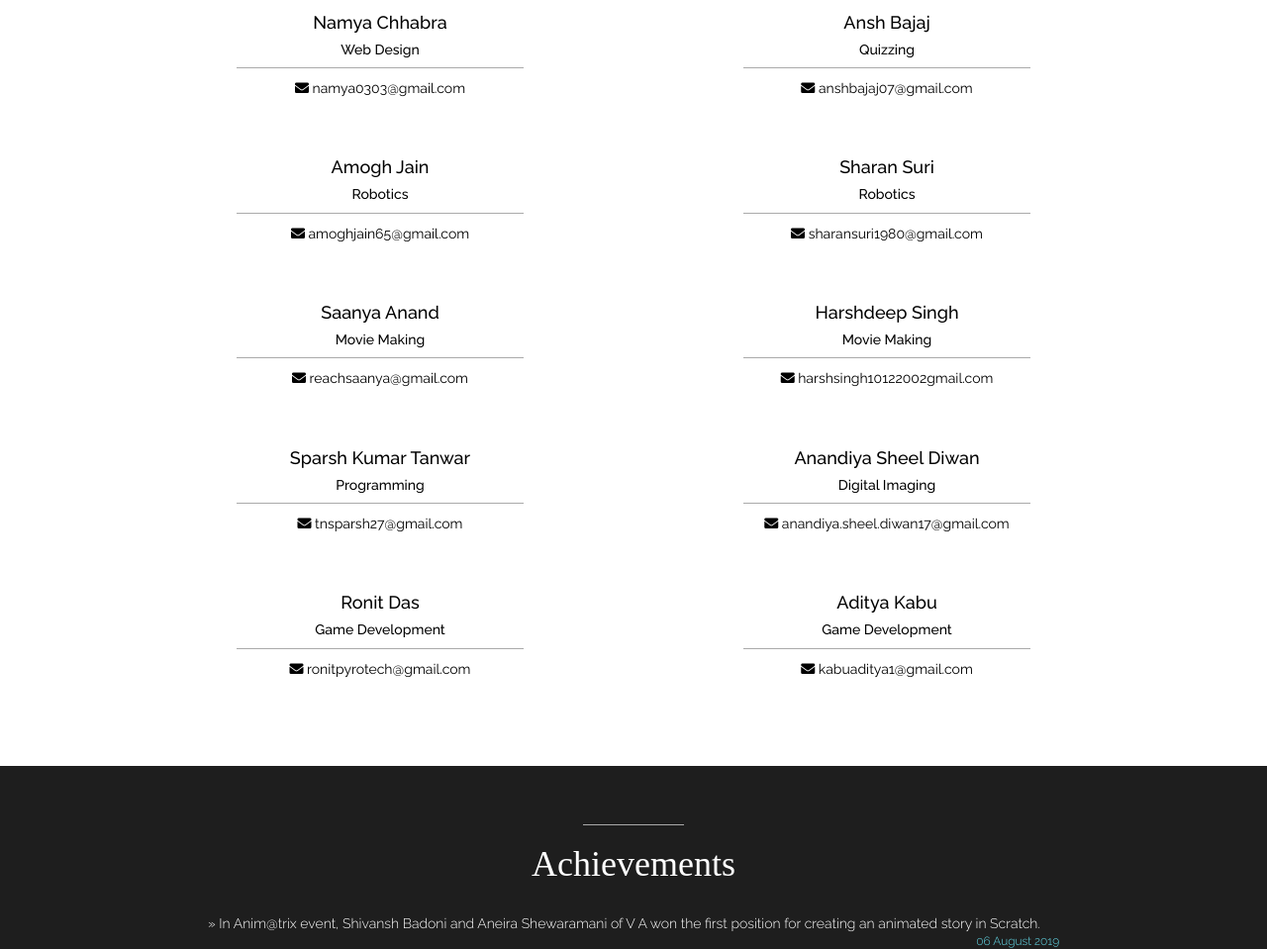
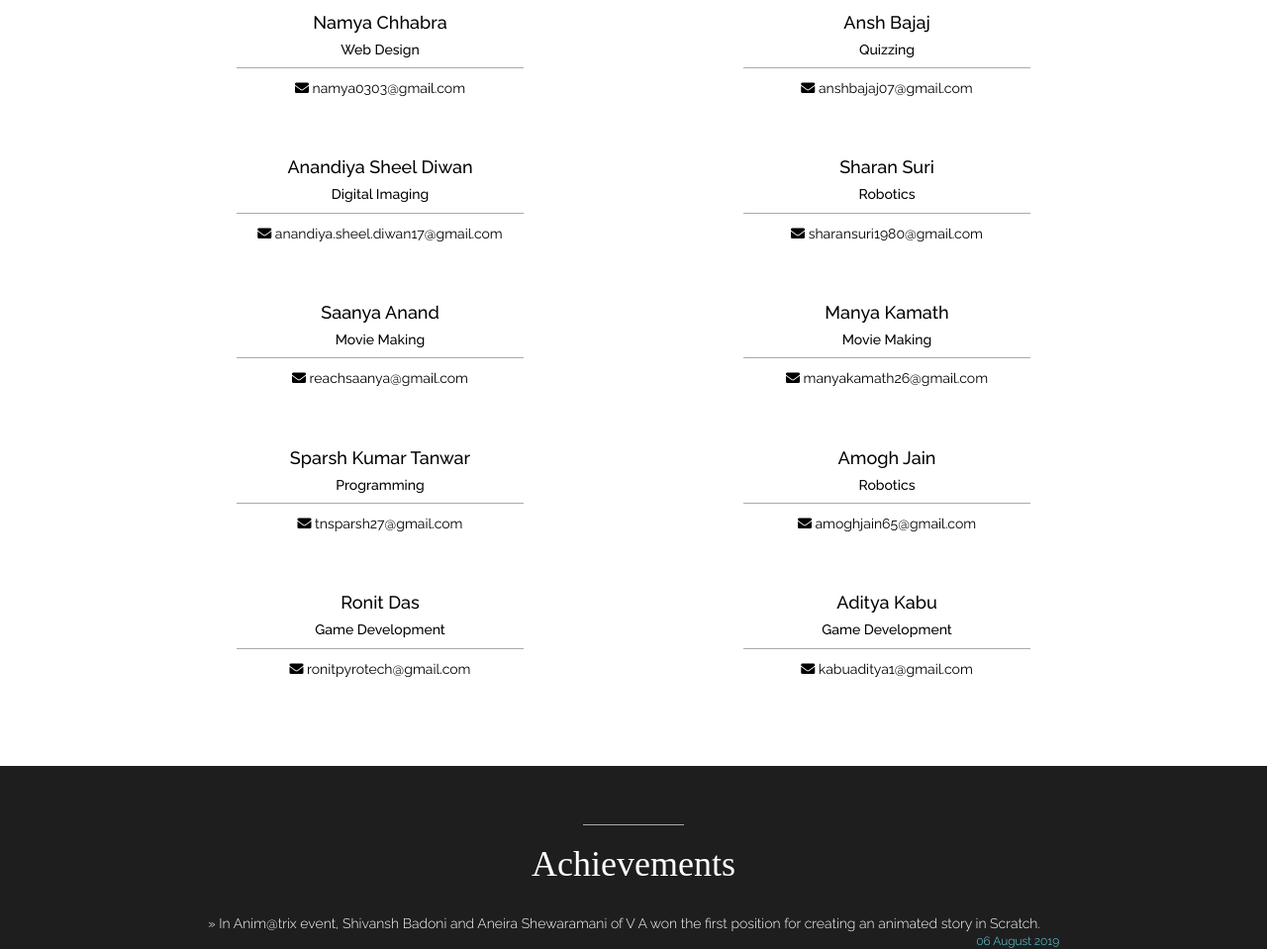
Before and after one commit to PyrotechClub/pyrotechclub.github.io, a plain HTML site: page index.html in a window 1280 px wide. Shown: the part 3789-4748 px from the top of the page at 99% size. Drawn offline with nearby package versions, Linux system fonts and the light colour scheme.

Commit message:
asdfghjkl

```diff
--- a/index.html
+++ b/index.html
@@ -299,10 +299,10 @@
                 <div class="col-md-6">
                     <div class="head-info">
                         <div class="head-text">
-                            <h4>Amogh Jain</h4>
-                            <h5>Robotics</h5>
+                            <h4>Anandiya Sheel Diwan</h4>
+                            <h5>Digital Imaging</h5>
                             <hr class="heads-hr">
-                            <p><i class="fas fa-envelope"></i> amoghjain65@gmail.com<br><br></p>
+                            <p><i class="fas fa-envelope"></i> anandiya.sheel.diwan17@gmail.com<br><br></p>
                         </div>
                     </div>
                 </div>
@@ -334,10 +334,10 @@
                 <div class="col-md-6">
                     <div class="head-info">
                         <div class="head-text">
-                            <h4>Harshdeep Singh</h4>
+                            <h4>Manya Kamath</h4>
                             <h5>Movie Making</h5>
                             <hr class="heads-hr">
-                            <p><i class="fas fa-envelope"></i> harshsingh10122002gmail.com<br><br></p>
+                            <p><i class="fas fa-envelope"></i> manyakamath26@gmail.com<br><br></p>
                         </div>
                     </div>
                 </div>
@@ -358,10 +358,10 @@
                 <div class="col-md-6">
                     <div class="head-info">
                         <div class="head-text">
-                            <h4>Anandiya Sheel Diwan</h4>
-                            <h5>Digital Imaging</h5>
+                            <h4>Amogh Jain</h4>
+                            <h5>Robotics</h5>
                             <hr class="heads-hr">
-                            <p><i class="fas fa-envelope"></i> anandiya.sheel.diwan17@gmail.com<br><br></p>
+                            <p><i class="fas fa-envelope"></i> amoghjain65@gmail.com<br><br></p>
                         </div>
                     </div>
                 </div>
```
Also changed, not shown: game.html (+8 -0 lines), movie.html (+2 -2 lines).
